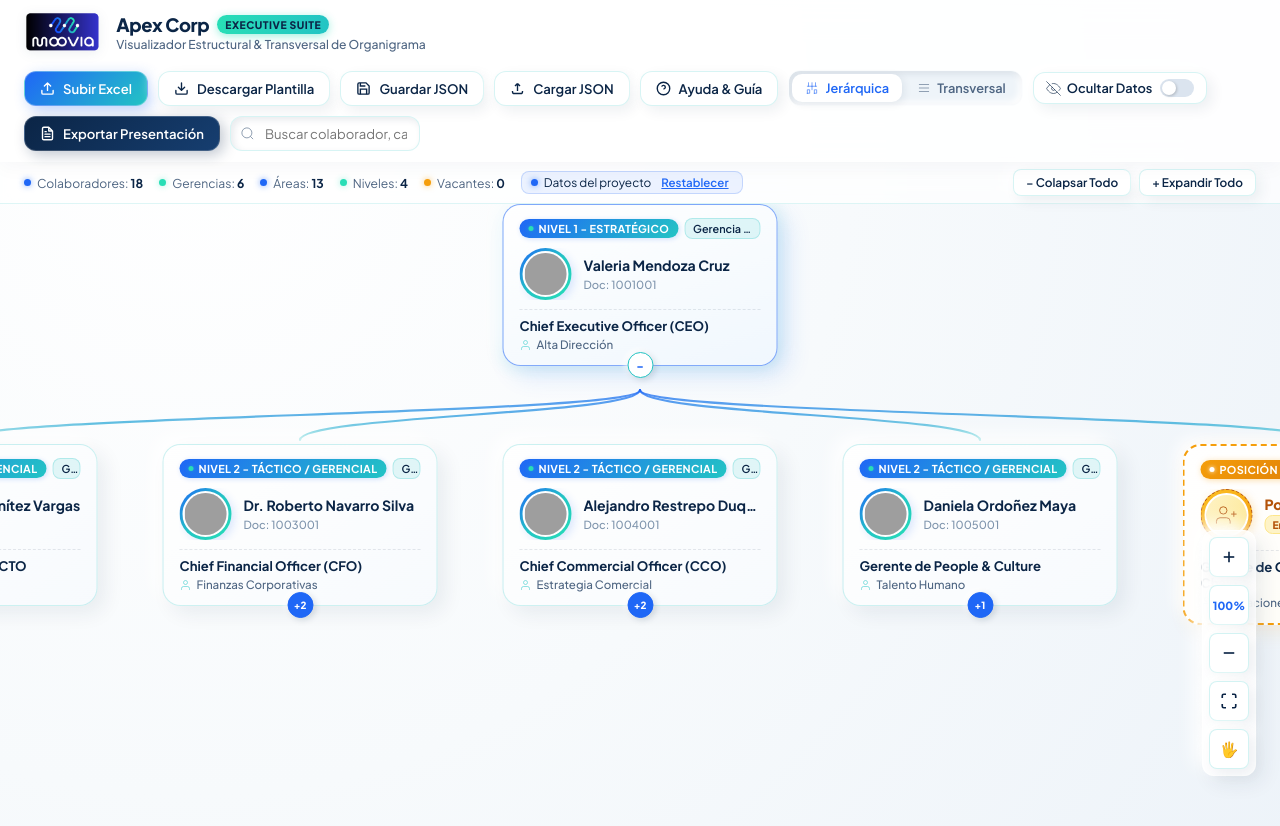
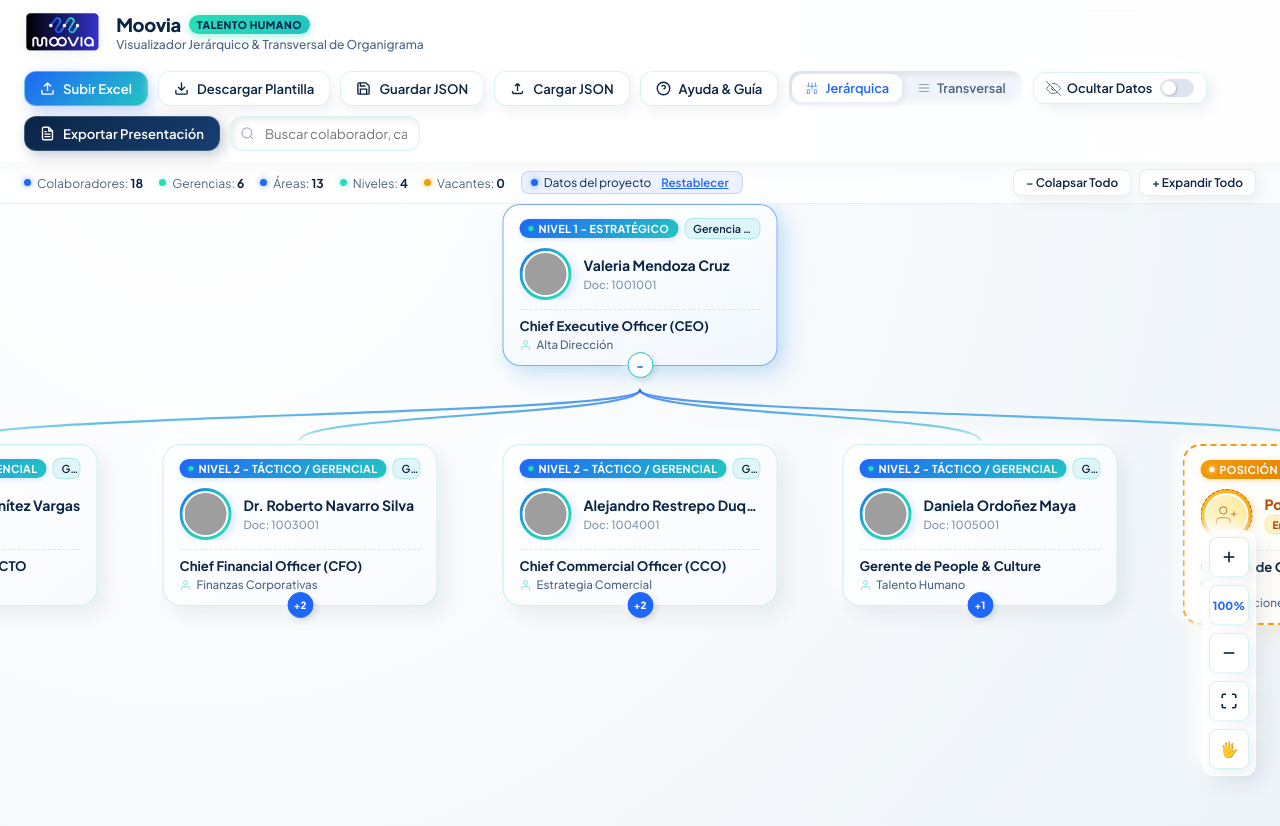
Before and after one commit to wilvar88/OrganigramaMoovia, a website: page index.html in a window 1280 px wide. Drawn offline with nearby package versions, Linux system fonts and the light colour scheme; no server answers; grey boxes are pictures that could not be loaded; a script that the page names is missing.

Commit message:
Update index.html

```diff
--- a/index.html
+++ b/index.html
@@ -1407,8 +1407,8 @@
       <input type="file" id="logoFileInput" accept="image/*">
 
       <div class="brand-info">
-        <h1>Apex Corp <span class="pro-pill">Executive Suite</span></h1>
-        <p>Visualizador Estructural & Transversal de Organigrama</p>
+        <h1>Moovia <span class="pro-pill">Talento Humano</span></h1>
+        <p>Visualizador Jerárquico & Transversal de Organigrama</p>
       </div>
     </div>
 
```
